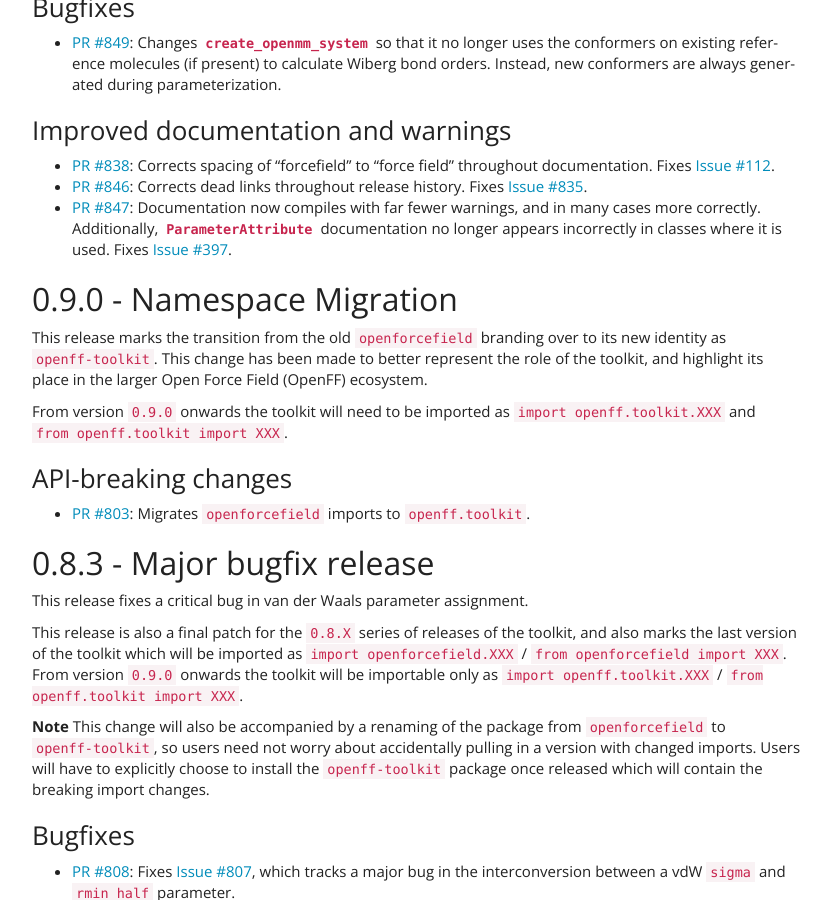
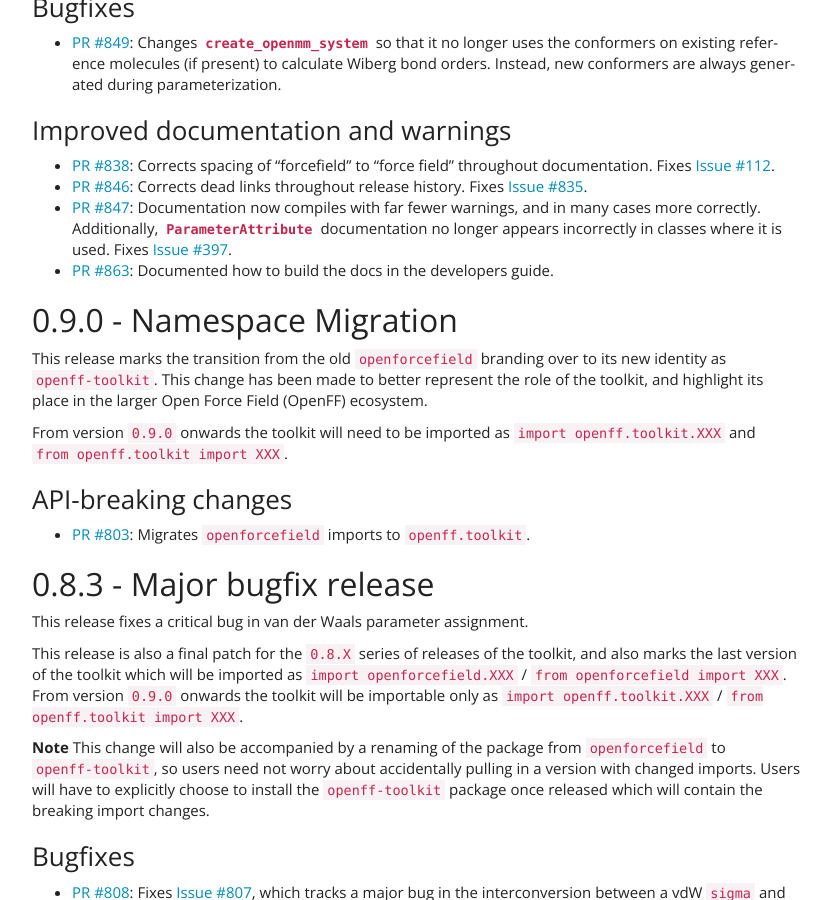
Before and after one commit to openforcefield/openff-toolkit, a Sphinx documentation site: the page built from docs/releasehistory.rst, in a window 1280 px wide and 900 px high, scrolled down 880 px. Shown: the whole window, without its empty margins (38-869 px from the left). Built offline with Sphinx 7.4.7, drawn with Linux system fonts in a browser that asks for light colours.

Commit message:
Update changelog

```diff
--- a/docs/releasehistory.rst
+++ b/docs/releasehistory.rst
@@ -69,6 +69,8 @@ Improved documentation and warnings
   <openff.toolkit.typing.engines.smirnoff.parameters.ParameterAttribute>` documentation no longer
   appears incorrectly in classes where it is used. Fixes `Issue #397
   <https://github.com/openforcefield/openforcefield/issues/397>`_.
+- `PR #863 <https://github.com/openforcefield/openff-toolkit/pull/863>`_: Documented how to build
+  the docs in the developers guide.
 
 0.9.0 - Namespace Migration
 ---------------------------
```
